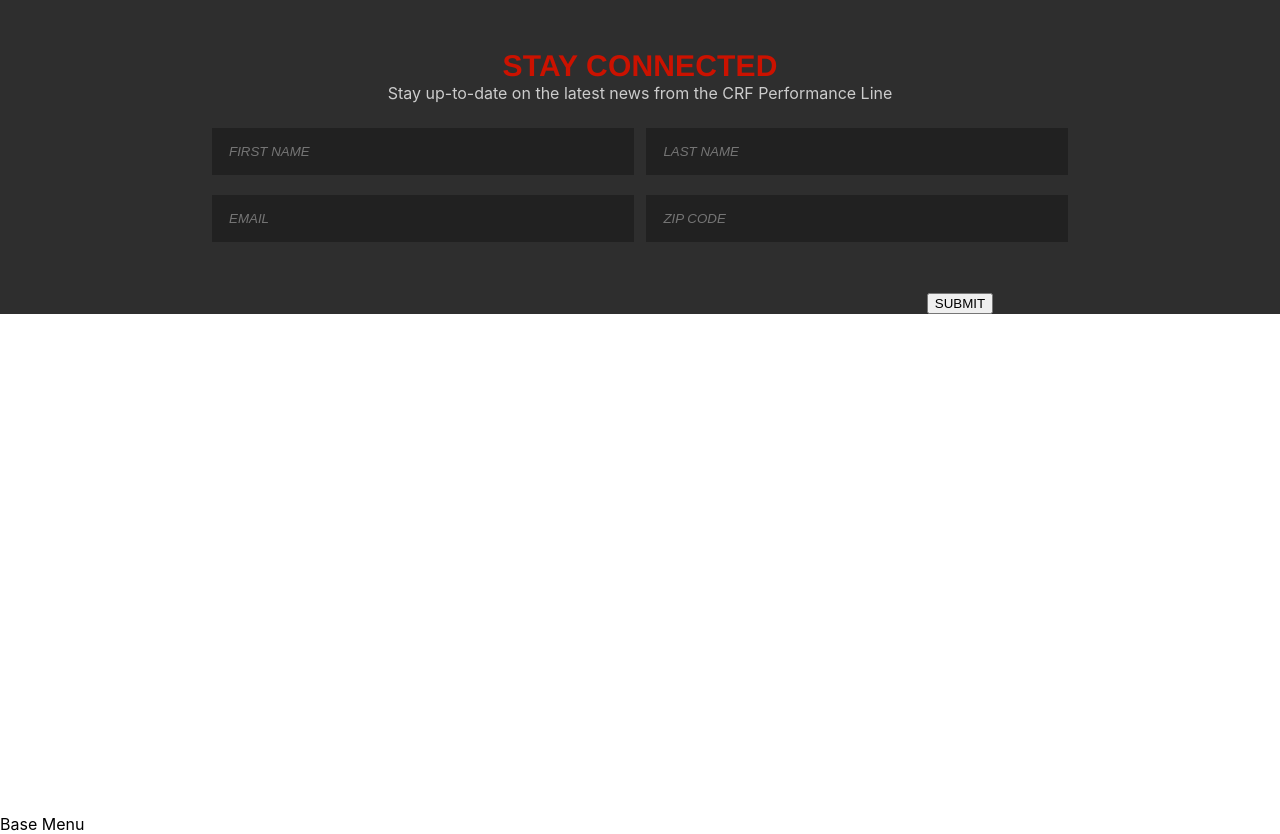
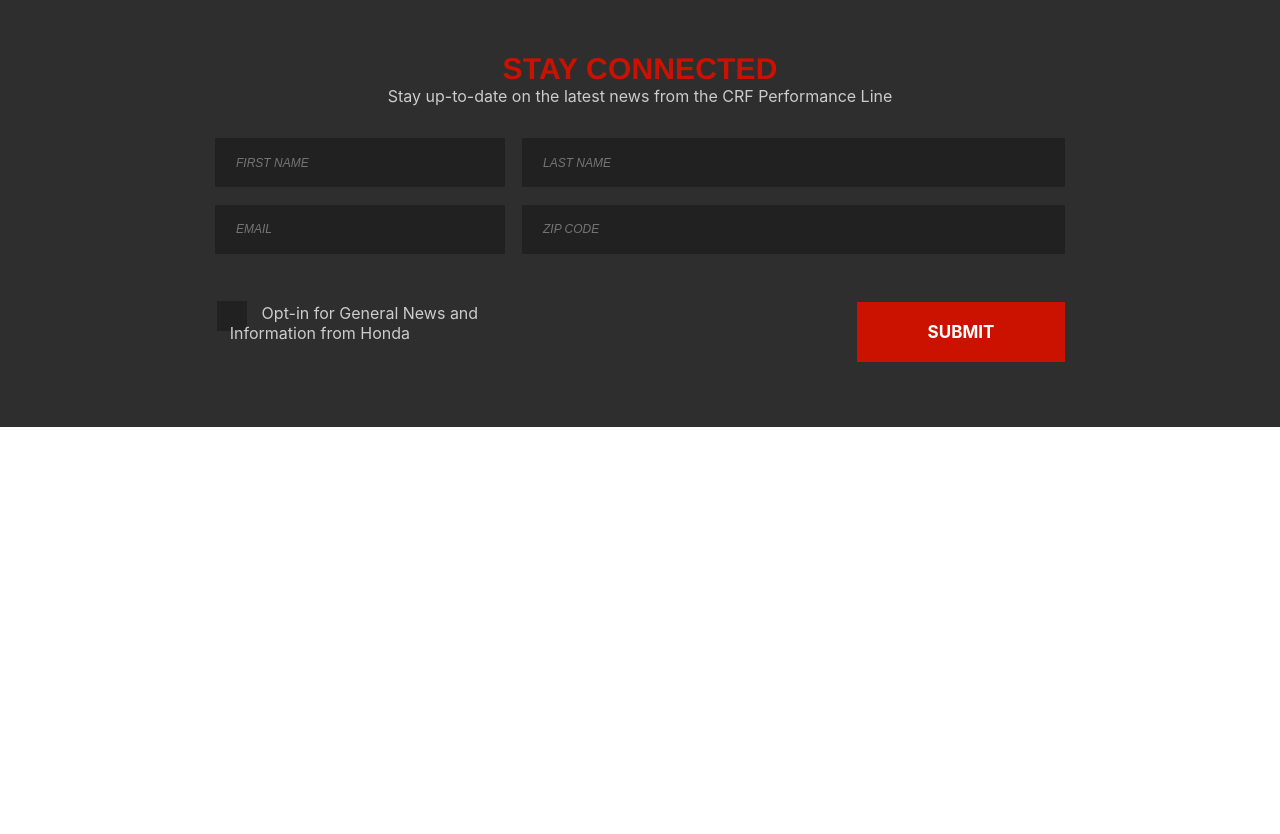
Before and after one commit to JDavidStevens/crf_clone, a React (Create React App) app: page / in a window 1280 px wide. Shown: the part 5660-6494 px from the top of the page. After the commit the page ends 6087 px from the top, so only its background shows below. Built offline with nearby package versions, Linux system fonts and the light colour scheme.

Commit message:
connected

```diff
--- a/src/homepage/base_menu/base.css
+++ b/src/homepage/base_menu/base.css
@@ -0,0 +1,13 @@
+.base{
+    display: grid;
+    grid-template-rows: repeat(3, 1fr);
+    grid-auto-columns: 267px;
+}
+
+.base1{
+    grid-column-start: 1;
+    grid-column-end: 2;
+    grid-row-start: 1;
+    grid-row-end: 3;
+    background-color: yellow;
+}
--- a/src/homepage/base_menu/base.js
+++ b/src/homepage/base_menu/base.js
@@ -6,7 +6,16 @@
 
     render(){
 return(
-    <div>Base Menu</div>
+    <div className='base'>
+        <div className='base1'></div>
+        <div className='base2'></div>
+        <div className='base3'></div>
+        <div className='base4'></div>
+        <div className='base5'></div>
+        <div className='base6'></div>
+        <div className='base7'></div>
+        <div className='base8'></div>
+    </div>
 )
     }
 }
--- a/src/homepage/connected/connected.css
+++ b/src/homepage/connected/connected.css
@@ -1,7 +1,7 @@
 .connected{
     background-color: #2e2e2e;
-    margin-top: -25.25px;
-    margin-bottom: 500px;
+    margin-top: -22px;
+    padding-bottom: 15.5px;
     text-align: center;
 }
 
@@ -18,28 +18,54 @@
 
 .connected-p{
     margin-top: -25px;
-    margin-bottom: 25px;
+    margin-bottom: 32.5px;
     color: #ccc;
 }
 
 .connected-inputs-container{
     display: grid;
     grid-template-columns: repeat(2,1fr);
-    row-gap: 2.5vh;
-    column-gap: 1vw;
-    margin: 0 212px 50px 212px;
+    row-gap: 2.15vh;
+    column-gap: 1.35vw;
+    margin: 0 215px 50px 215px;
 }
 
 .connected-inputs{
-    height: 45px;
-    text-indent: 15px;
+    height: 47px;
+    text-indent: 19px;
     background-color: #212121;
     border: none;
+    font-size: 12px;
     font-style: italic;
     color: #ccc;
 }
 
-.connected-opt-submit-container{
-    display: grid;
-    grid-template-columns: repeat(2,1fr)
+.checkbox-wrapper{
+
 }
+
+.connected-checkbox{
+    appearance: none;
+    background-color: #212121;
+    padding: 15px;
+    margin: 30px 15px -12px -25px;
+}
+
+.connected-span{
+    margin-right: 80px;
+    color: #ccc;
+
+}
+.connected-button{
+    border: none;
+    background-color: #cb1200;
+    color: #fff;
+    font-family: inherit;
+    font-weight: 700;
+    font-size: 17px;
+    text-transform: capitalize;
+    height: 60px;
+    width: 208px;
+    margin-top: 31px;
+    margin-left: 335px;
+}
--- a/src/homepage/connected/connected.js
+++ b/src/homepage/connected/connected.js
@@ -21,18 +21,20 @@
                     <h2 className='connected-h2'>STAY CONNECTED</h2>
                     <p className='connected-p'>Stay up-to-date on the latest news from the CRF Performance Line</p>
                 </div>
-                <div className='connected-inputs-container'>
-                    <input className='connected-inputs' placeholder='FIRST NAME' onChange={e => this.setState({ first: e.target.value })}></input>
-                    <input className='connected-inputs' placeholder='LAST NAME' onChange={e => this.setState({ last: e.target.value })}></input>
-                    <input className='connected-inputs' placeholder='EMAIL' onChange={e => this.setState({ email: e.target.value })}></input>
-                    <input className='connected-inputs' placeholder='ZIP CODE' onChange={e => this.setState({ zip: e.target.value })}></input>
-                </div>
-                <div className='connected-opt-submit-container'>
-                    <div className='connected-opt-in'></div>
-                    <div className='connected-submit'>
-                        <button>SUBMIT</button>
+                <form className='connected-inputs-container'>
+                    <input type='text' className='connected-inputs' placeholder='FIRST NAME' onChange={e => this.setState({ first: e.target.value })}/>
+                    <input type="text" className='connected-inputs' placeholder='LAST NAME' onChange={e => this.setState({ last: e.target.value })}/>
+                    <input type="text" className='connected-inputs' placeholder='EMAIL' onChange={e => this.setState({ email: e.target.value })}/>
+                    <input type="text" className='connected-inputs' placeholder='ZIP CODE' onChange={e => this.setState({ zip: e.target.value })}/>
+                    <div className='checkbox-wrapper'>
+                    <input type='checkbox' className='connected-checkbox'/>
+                    <span className='connected-span'>
+                    Opt-in for General News and Information from Honda
+                    </span>
                     </div>
-                </div>
+                    <input type='submit' value='SUBMIT' className='connected-button'/>
+                </form>
+
             </div>
         )
     }
```
